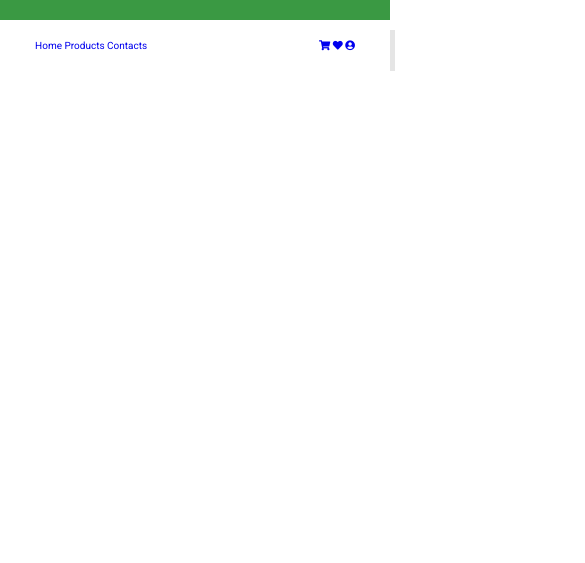
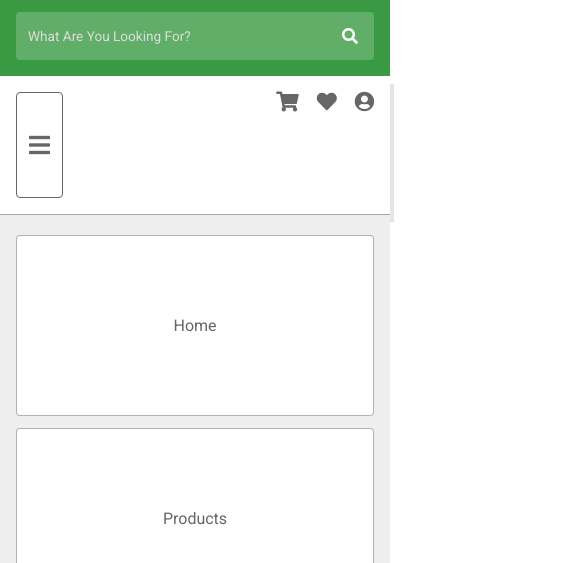
Before and after one commit to Janardhika246/Twiinz, a plain HTML site: page index.html in a window 390 px wide. Shown: the part 2264-2827 px from the top of the page, 585 px wide, since content can reach past the window. Before the commit the page ends 2335 px from the top, so only its background shows below. Drawn offline with Linux system fonts and the light colour scheme.

Commit message:
commit 3

```diff
--- a/index.html
+++ b/index.html
@@ -14,13 +14,15 @@
             <div class="Header-1">
                 <a href="#"> <img src="/images/LOgo twiinz.png" alt="Logo"> </a>
 
-                <form action="" class="serch-bar-container">
+                <form action="" class="search-bar-container">
                     <input type="search" id="search-bar" placeholder="What are you looking for?">
                     <label for="search-bar" class="fas fa-search"> </label>
                 </form>
             </div>
 
             <div class="Header-2">
+                <div id="menu-bar" class="fas fa-bars"></div>
+
                 <nav class="navbar">
                     <a href="#home"> Home</a>
                     <a href="#Products"> Products</a>
--- a/styles.css
+++ b/styles.css
@@ -44,7 +44,7 @@ html{
     z-index: 10000;
 }
 
-.Header-1 .serch-bar-container{
+.Header-1 .search-bar-container{
     display: flex;
     align-items: center;
     width: 50rem;
@@ -54,7 +54,7 @@ html{
 
 }
 
-.Header-1 .serch-bar-container #serch-bar{
+.Header-1 .search-bar-container #search-bar{
     width: 100%;
     background: none;
     text-transform: none;
@@ -62,14 +62,133 @@ html{
     font-size: 1.7rem;
 }
 
-.Header-1 .serch-bar-container #serch-bar::placeholder{
+.Header-1 .search-bar-container #search-bar::placeholder{
     text-transform: capitalize;
     color: #ddd;
 }
 
-.Header-1 .serch-bar-container label{
+.Header-1 .search-bar-container label{
     color: #fff;
     cursor: pointer;
     font-size: 2rem;
     padding: 0.5rem;
 }
+
+.Header-1 .search-bar-container label:hover{
+    color: yellow;
+    }
+
+.Header-2 .navbar a{
+    color: #666;
+    font-size: 2rem;
+    margin-right: 2rem ;
+
+}
+
+.Header-2 .icons a{
+    color: #666;
+    font-size: 2.5rem;
+    margin-left: 2rem ;
+}
+
+.Header-2 a:hover{
+    color: var(--green);
+}
+
+#menu-bar{
+    font-size: 3rem;
+    color: #666;
+    border: .1rem solid #666;
+    padding: 5rem 1.5rem;
+    border-radius: .5rem;
+    cursor: pointer;
+    display: none;
+
+
+
+
+.Header-1{
+    flex-flow: column;
+}
+
+.Header-1 .search-bar-container{
+     width: 100%;
+     margin-top: 2rem;
+}
+}
+
+
+
+
+
+
+
+
+
+
+
+
+
+
+
+
+
+
+
+
+
+
+
+
+
+@media (max-width:1200px){
+    html{
+        font-size: 55%;
+    }
+}
+
+@media (max-width:991px){
+    .Header-1,
+    .Header-2{
+        padding: 2rem;
+    }
+}
+
+@media (max-width:768px){
+    #menu-bar{
+        display: initial;
+    }
+
+    .Header-2 .navbar{
+    position: absolute;
+    top:100%; left: 0; right: 0;
+    background: #eee;
+    padding: 1rem 2rem;
+    border-top: .1rem solid rgb(0,0,0,.3);
+}
+
+.Header-2 .navbar a{
+    display: block;
+    margin: 1.5rem 0;
+    padding: 10rem;
+    border-radius: .5rem;
+    border: .1rem solid rgba(0,0,0,.3);
+    background: #fff;
+    text-align: center;
+}
+
+.Header-1{
+    flex-flow: column;
+}
+
+.Header-1 .search-bar-container{
+    width: 100%;
+    margin-top: 2rem;
+}
+
+@media (max-width: 450px){
+    html{
+        font-size: 50%;
+    }
+}
+}
```
